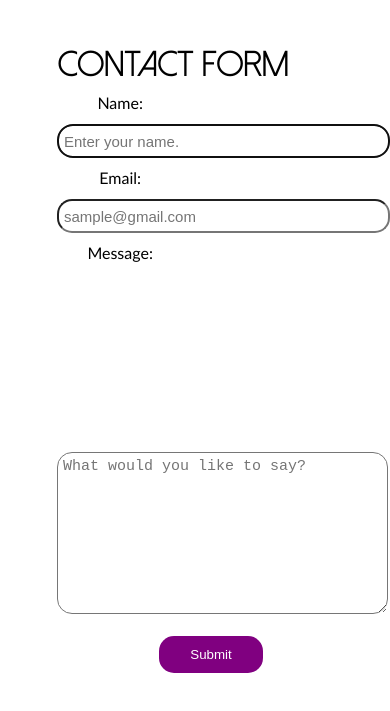
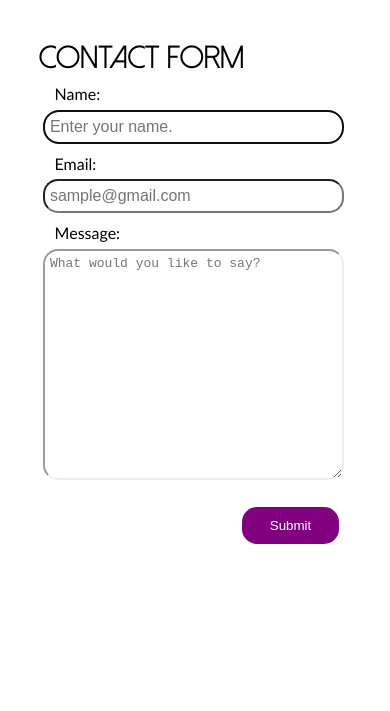
Before and after one commit to tcgettler/assignment2, a plain HTML site: page pages/contact.html in a window 390 px wide. Shown: the part 97-808 px from the top of the page. Drawn offline with Linux system fonts and the light colour scheme.

Commit message:
completed contact mobile form

```diff
--- a/assets/styles/contact.css
+++ b/assets/styles/contact.css
@@ -6,50 +6,52 @@ fieldset{
 
 legend{
     font-family: DolceVita;
-    font-size: 36px;
-    margin-left: 85px;
-    padding-top: 28px;
-    border:none;
-    position:relative;
+    font-size: 2em;
+    margin-left: 10%;
+    padding-top: 6%;
+    border: none;
+    position: relative;
 }
 
 .label{
     position: absolute;
-    padding: 12px;
+    padding-top: 3%;
     color: black;
     display: block;
-    left: 71px;
+    left: 14%;
+    text-align: left;
 }
 
 .textbox{
     display: block;
     position: relative;
-    width: 83%;
+    width: 75%;
     border-radius: 15px;
     height: 20px;
-    margin-top: 25px;
-    margin-left: 84px;
+    margin-top: 5%;
+    margin-left: 11%;
     padding: 5px 0px 5px 5px;
-    font-size: 15px;
+    font-size: 1em;
 }
 
 #message{
-    height: 150px;
-    position: absolute;
-    bottom: 80px;
-    left: 0px;
-    vertical-align:text-top;
-    text-overflow: wrap;
+    height: 35%;
+    position: relative;
+    left: 0%;
+    vertical-align: text-top;
+    border-width: 2px;
+    border-style: inset;
+    border-color: initial;
+    border-image: initial;
 }
 
 #submit{
-    position: absolute;
-    bottom: 21px;
+    position: relative;
     background-color: purple;
-    height: 37px;
-    width: 104px;
+    height: 6%;
+    width: 25%;
     color: white;
     border-radius: 15px;
     border-style: none;
-    right: 100px;
+    margin: 7% 62%;
 }
```
Also changed, not shown: assets/styles/about.css (+5 -3 lines).
